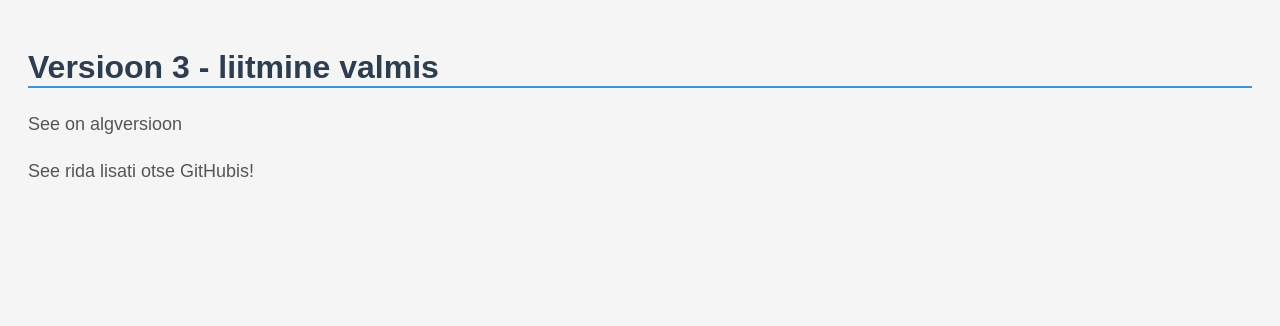
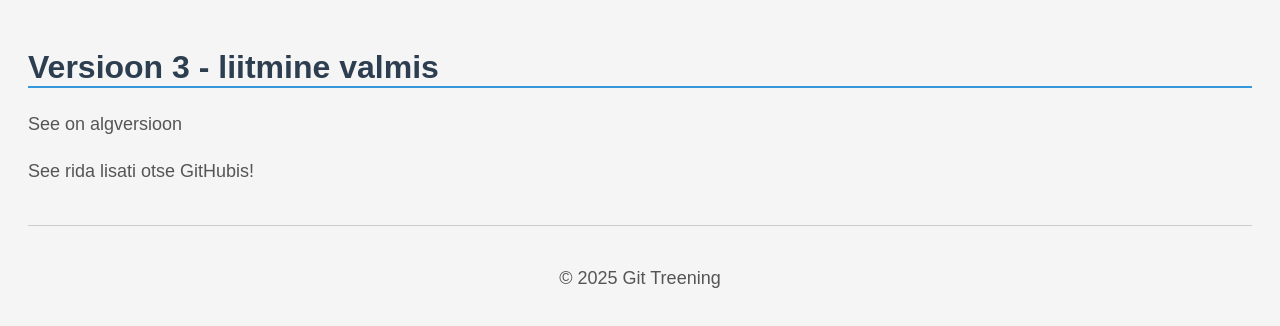
Before and after one commit to stevver/git-treening, a plain HTML site: page index.html in a window 1280 px wide. Drawn offline with Linux system fonts and the light colour scheme.

Commit message:
Add footer

```diff
--- a/index.html
+++ b/index.html
@@ -9,5 +9,8 @@
     <p>See on algversioon</p>
     <link rel="stylesheet" href="style.css">
     <p>See rida lisati otse GitHubis!</p>
+    <footer>
+        <p>&copy; 2025 Git Treening</p>
+    </footer>
 </body>
 </html>
--- a/style.css
+++ b/style.css
@@ -14,3 +14,11 @@ p {
     line-height: 1.6;
     color: #555;
 }
+
+footer {
+    margin-top: 40px;
+    padding-top: 20px;
+    border-top: 1px solid #ccc;
+    text-align: center;
+    color: #777;
+}
```
